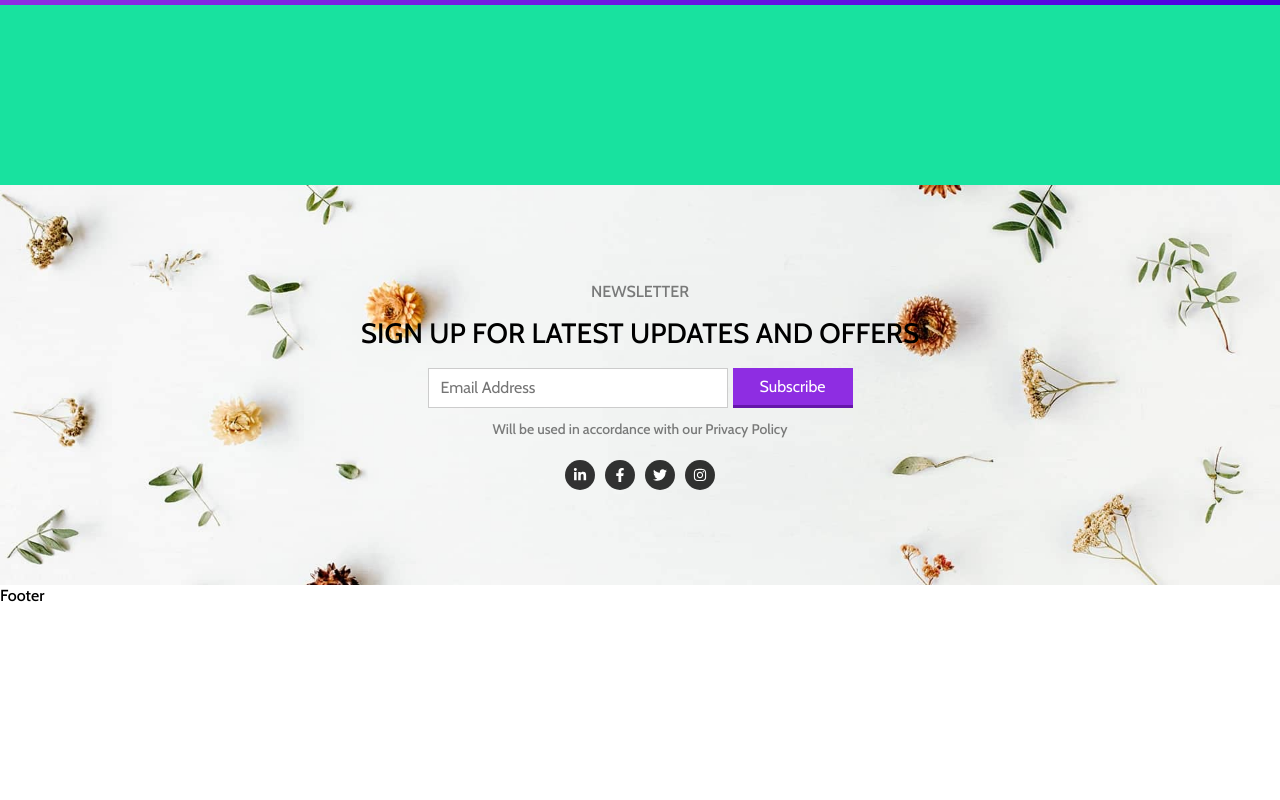
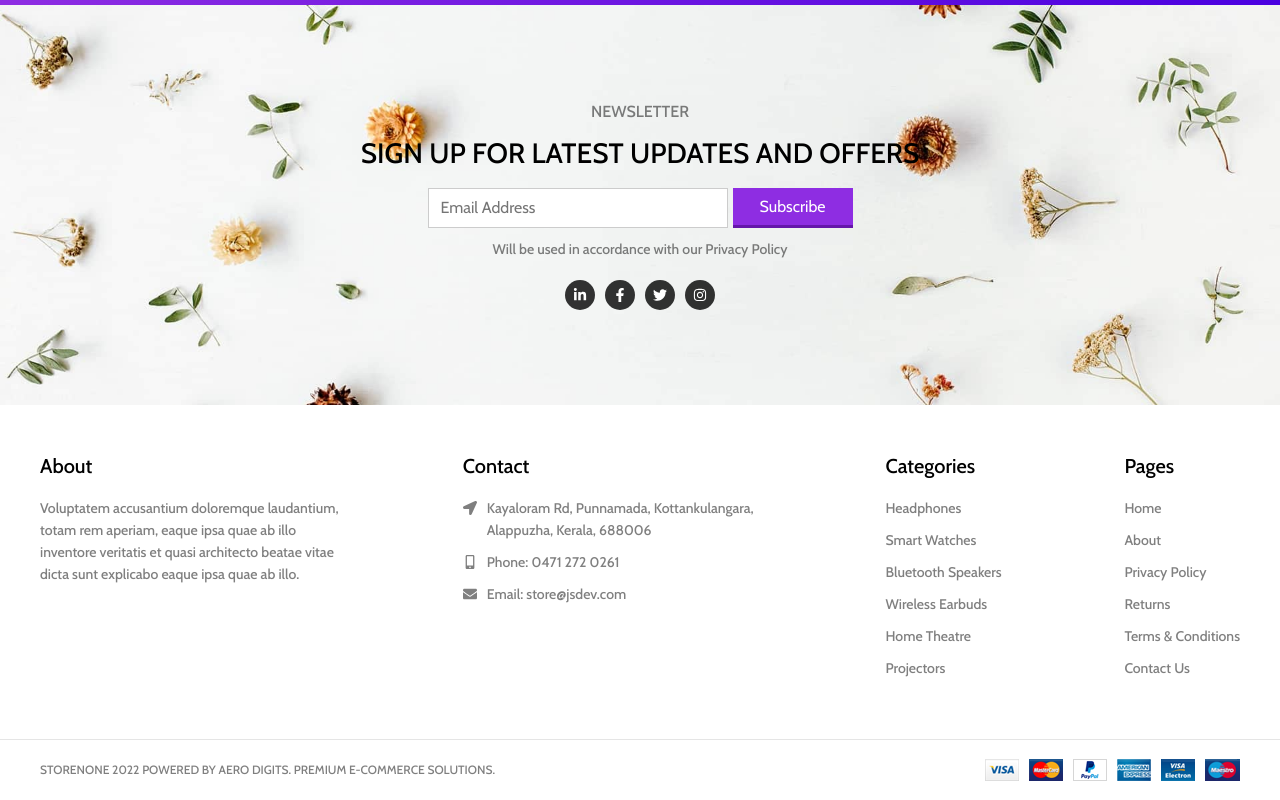
Before and after one commit to 7sering/onestore, a React (Create React App) app in the folder client/: page / in a window 1280 px wide. Shown: the part 796-1596 px from the top of the page. Before the commit the page ends 1403 px from the top, so only its background shows below. Built offline with nearby package versions, Linux system fonts and the light colour scheme.

Commit message:
Footer Section Complete

```diff
--- a/client/src/components/Footer/Footer.jsx
+++ b/client/src/components/Footer/Footer.jsx
@@ -1,6 +1,68 @@
+import React from "react";
 import "./Footer.scss";
+import { FaLocationArrow, FaMobileAlt, FaEnvelope } from "react-icons/fa";
+import Payment from "../../assets/payments.png";
 const Footer = () => {
-    return <div>Footer</div>;
+    return (
+        <div className="footer">
+            <div className="footer-content">
+                <div className="col">
+                    <div className="title">About</div>
+                    <div className="text">
+                        Voluptatem accusantium doloremque laudantium, totam rem
+                        aperiam, eaque ipsa quae ab illo inventore veritatis et
+                        quasi architecto beatae vitae dicta sunt explicabo eaque
+                        ipsa quae ab illo.
+                    </div>
+                </div>
+                <div className="col">
+                    <div className="title">Contact</div>
+                    <div className="c-item">
+                        <FaLocationArrow />
+                        <div className="text">
+                            Kayaloram Rd, Punnamada, Kottankulangara, Alappuzha,
+                            Kerala, 688006
+                        </div>
+                    </div>
+                    <div className="c-item">
+                        <FaMobileAlt />
+                        <div className="text">Phone: 0471 272 0261</div>
+                    </div>
+                    <div className="c-item">
+                        <FaEnvelope />
+                        <div className="text">Email: store@jsdev.com</div>
+                    </div>
+                </div>
+                <div className="col">
+                    <div className="title">Categories</div>
+                    <span className="text">Headphones</span>
+                    <span className="text">Smart Watches</span>
+                    <span className="text">Bluetooth Speakers</span>
+                    <span className="text">Wireless Earbuds</span>
+                    <span className="text">Home Theatre</span>
+                    <span className="text">Projectors</span>
+                </div>
+                <div className="col">
+                    <div className="title">Pages</div>
+                    <span className="text">Home</span>
+                    <span className="text">About</span>
+                    <span className="text">Privacy Policy</span>
+                    <span className="text">Returns</span>
+                    <span className="text">Terms & Conditions</span>
+                    <span className="text">Contact Us</span>
+                </div>
+            </div>
+            <div className="bottom-bar">
+                <div className="bottom-bar-content">
+                    <span className="text">
+                        STORENONE 2022 POWERED BY AERO DIGITS. PREMIUM E-COMMERCE
+                        SOLUTIONS.
+                    </span>
+                    <img src={Payment} />
+                </div>
+            </div>
+        </div>
+    );
 };
 
 export default Footer;
--- a/client/src/components/Footer/Footer.scss
+++ b/client/src/components/Footer/Footer.scss
@@ -1 +1,75 @@
 @import "../../css-config/mixins.scss";
+.footer {
+    width: 100%;
+    .footer-content {
+        padding: 50px 20px;
+        max-width: 1200px;
+        margin: 0 auto;
+        display: flex;
+        flex-flow: wrap;
+        gap: 20px;
+        @include md {
+            justify-content: space-between;
+            padding: 50px 0;
+        }
+        .col {
+            max-width: 300px;
+            &:nth-child(3) {
+                width: 150px;
+                @include md {
+                    width: auto;
+                }
+            }
+            .title {
+                margin-bottom: 20px;
+                font-size: 20px;
+            }
+            .text {
+                color: rgba(0, 0, 0, 0.5);
+                font-size: 14px;
+            }
+            .c-item {
+                display: flex;
+                margin-bottom: 10px;
+                svg {
+                    flex-shrink: 0;
+                    font-size: 14px;
+                    margin-right: 10px;
+                    margin-top: 4px;
+                    color: rgba(0, 0, 0, 0.5);
+                }
+            }
+            span {
+                &.text {
+                    display: block;
+                    margin-bottom: 10px;
+                    cursor: pointer;
+                }
+            }
+        }
+    }
+    .bottom-bar {
+        border-top: 1px solid rgba(0, 0, 0, 0.1);
+        .bottom-bar-content {
+            padding: 20px;
+            display: flex;
+            align-items: center;
+            flex-direction: column;
+            text-align: center;
+            gap: 10px;
+            @include md {
+                padding: 0;
+                height: 60px;
+                max-width: 1200px;
+                margin: 0 auto;
+                flex-direction: row;
+                justify-content: space-between;
+                text-align: left;
+            }
+            .text {
+                font-size: 12px;
+                color: rgba(0, 0, 0, 0.5);
+            }
+        }
+    }
+}
--- a/client/src/components/Header/Header.jsx
+++ b/client/src/components/Header/Header.jsx
@@ -35,7 +35,7 @@
           <li>About</li>
           <li>Categories</li>
         </ul>
-        <div className="center">ONESTORE. </div>
+        <div className="center">ONESTORE.</div>
         <div className="right">
           <TbSearch />
           <AiOutlineHeart />
--- a/client/src/components/Home/Home.scss
+++ b/client/src/components/Home/Home.scss
@@ -1,5 +1 @@
 @import "../../css-config/mixins.scss";
-.home{
-    background-color: rgb(24, 226, 159);
-    height: 900px;
-}
```
